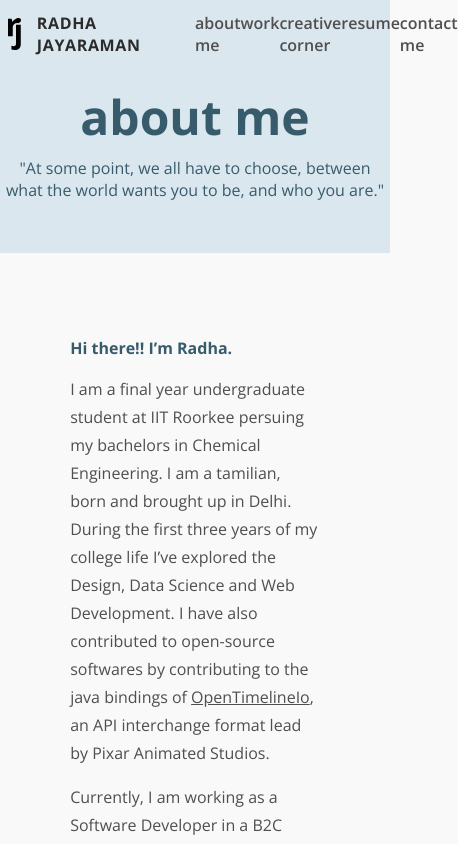
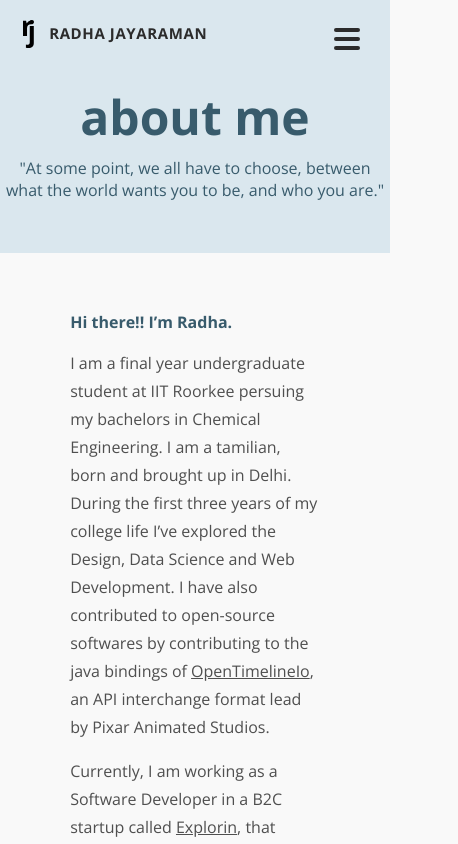
Before and after one commit to jradha11/jradha11.github.io, a React (Create React App) app: page /about_me in a window 390 px wide. Shown: the top 844 px of the page, 458 px wide, since content can reach past the window. Built offline with nearby package versions, Linux system fonts and the light colour scheme; a web font is replaced by a local one.

Commit message:
make navbar responsive

```diff
--- a/src/components/Navbar.js
+++ b/src/components/Navbar.js
@@ -2,53 +2,89 @@ import react from "react";
 import { Link } from "react-router-dom";
 
 
-/* local imports */
+/* css imports */
 import "../static/styles/components/Navbar.css";
 import "../static/styles/CommonCss.css";
+import "../static/styles/MediaQueries.css";
+
+/* local imports */
 import logo from "../static/images/mylogo-light.svg"
 import * as URLS from "../utils/AppUrls"
+import $ from 'jquery';
 
 const Navbar = () => {
+    $(window).scroll(function() {
+            if ($(document).scrollTop() > 50) {
+                $('.nav').addClass('affix');
+            } else {
+                $('.nav').removeClass('affix');
+            }
+    });
+
+    const navTriggerOnClick = () => {
+        $('.navTrigger').toggleClass('active');
+        $("#mainListDiv").toggleClass("show_list");
+        $("#mainListDiv").fadeIn();
+
+        /* need to add fadeout */
+    }
     return(
-        <div className='navbar-web'>
-            <div className='navbar-wrapper'>
+            <nav className="nav">
+                <div className="nav-container">
+                    <div className="logo">
                         <Link to={URLS.HOME_PAGE} className='remove-underline'>
-                    <div className='navbar-name-container'>
-                        <img src={logo} alt="my-logo"/>
+                            <div style={{display: 'flex', alignItems: 'center'}}>
+                                <img src={logo} alt="my-logo" className='my-logo'/>
                                 <p className='navbar-name'> RADHA JAYARAMAN </p>
                             </div>
                         </Link>
-                <div className='navbar-content'>
+                    </div>
+                    <div id="mainListDiv" className="main_list">
+                        <ul className="navlinks">
                             <Link to={URLS.ABOUT_ME} className='remove-underline'>
+                                <li>
                                     <div className="navbar-items">
                                         about me
                                     </div>
+                                </li>
                             </Link>
                             <Link to={URLS.WORK} className='remove-underline'>
+                                <li>
                                     <div className="navbar-items">
                                         work
                                     </div>
+                                </li>
                             </Link>
                             <Link to={URLS.CREATIVE_CORNER} className='remove-underline'>
+                                <li>
                                     <div className="navbar-items">
                                         creative corner
                                     </div>
+                                </li>
                             </Link>
                             <Link to={URLS.RESUME} className='remove-underline'>
+                                <li>
                                     <div className="navbar-items">
                                         resume
                                     </div>
+                                </li>
                             </Link>
                             <Link to={URLS.CONTACT_ME} className='remove-underline'>
+                                <li>
                                     <div className="navbar-items">
                                         contact me
                                     </div>
+                                </li>
                             </Link>
-
+                        </ul>
                     </div>
+                    <span className="navTrigger" onClick={navTriggerOnClick}>
+                        <i></i>
+                        <i></i>
+                        <i></i>
+                    </span>
                 </div>
-
-        </div>
+            </nav>
     )
 }
 
--- a/src/static/styles/CommonCss.css
+++ b/src/static/styles/CommonCss.css
@@ -9,7 +9,7 @@
 }
 
 .page-content-container{
-    padding: 30vh 18vw;
+    padding: 35vh 18vw;
     padding-bottom: 0;
     min-height: 59vh;
     height: fit-content;
@@ -38,5 +38,6 @@
 }
 
 body{
-    overflow-y: overlay;
+    overflow-y: auto;
+
 }
--- a/src/static/styles/MediaQueries.css
+++ b/src/static/styles/MediaQueries.css
@@ -0,0 +1,104 @@
+/* ipad & ipad pro */
+@media (min-width: 41em) and (max-width: 80em) {
+    /* navbar */
+    .navbar-items{
+        font-size: 18px;
+    }
+    .navTrigger {
+        display: block;
+    }
+    .nav div.logo {
+        margin-left: 15px;
+    }
+    .nav div.main_list {
+        width: 100%;
+        height: 0;
+        overflow: hidden;
+    }
+    .nav div.show_list {
+        height: auto;
+        display: none;
+    }
+    .nav div.main_list ul {
+        margin: 0;
+        flex-direction: column;
+        width: 100%;
+        right: 0;
+        height: fit-content;
+        left: 0;
+        bottom: 0;
+        background-color:var(--light-primary-blue);
+        /*same background color of navbar*/
+    }
+    .nav div.main_list ul li {
+        width: 100%;
+    }
+    .nav div.main_list ul li a {
+        text-align: center;
+        width: 100%;
+        padding: 18px;
+        line-height: 0;
+    }
+    .nav div.media_button {
+        display: block;
+    }
+
+}
+
+/* phone */
+@media screen and (max-width: 40em) {
+    /* navbar */
+    /* navbar */
+    .navbar-items{
+        font-size: 16px;
+    }
+    .navTrigger {
+        display: block;
+        height: 12px;
+        width: 26px;
+    }
+
+    .my-logo{
+        height: 28px;
+        object-fit: contain;
+    }
+    .nav div.logo {
+        margin-left: 15px;
+    }
+    .nav div.main_list {
+        width: 100%;
+        height: 0;
+        overflow: hidden;
+    }
+    .nav div.show_list {
+        height: auto;
+        display: none;
+    }
+    .nav div.main_list ul {
+        flex-direction: column;
+        width: 100%;
+        height: 100vh;
+        right: 0;
+        left: 0;
+        bottom: 0;
+        background-color:var(--light-primary-blue);
+        /*same background color of navbar*/
+    }
+    .nav div.main_list ul li {
+        width: 100%;
+    }
+    .nav div.main_list ul li a {
+        text-align: center;
+        width: 100%;
+        padding: 18px;
+        line-height: 0;
+    }
+    .nav div.media_button {
+        display: block;
+    }
+
+    .navbar-name{
+        font-size: 15px;
+    }
+
+}
--- a/src/static/styles/components/Navbar.css
+++ b/src/static/styles/components/Navbar.css
@@ -1,24 +1,3 @@
-.navbar-web{
-    display: flex;
-    flex-direction: column;
-    height: 8vh;
-    justify-content: center;
-}
-
-.navbar-wrapper{
-    display: flex;
-    justify-content: space-between;
-    width: 100%;
-}
-
-.navbar-name-container{
-    display: flex;
-    flex: 1;
-    align-items: center;
-    color: #2b2b2b;
-    margin-left: 2vw;
-}
-
 .navbar-content{
     display: flex;
     justify-content: space-around;
@@ -31,6 +10,7 @@
     font-weight: bold;
     margin: 0;
     margin-left: 1em;
+    color: #2b2b2b;
 }
 
 .navbar-items{
@@ -38,3 +18,239 @@
     color: var(--light-primary-text);
     font-weight: 600;
 }
+
+
+.nav {
+    width: 100vw;
+    height: 8vh;
+    position: fixed;
+    text-align: center;
+    -webkit-transition: all 0.4s ease;
+    transition: all 0.4s ease;
+}
+
+.nav div.logo {
+    float: left;
+    width: auto;
+    height: auto;
+    padding-left: 2vw;
+    line-height: 8vh;
+}
+
+.nav div.main_list {
+    height: 8vh;
+    float: right;
+}
+
+.nav div.main_list ul {
+    width: 100%;
+    height: 8vh;
+    display: flex;
+    list-style: none;
+    padding: 0;
+}
+
+.nav div.main_list ul li {
+    width: auto;
+    height: 8vh;
+    padding: 0;
+    padding-right: 3rem;
+}
+
+.navTrigger {
+    display: none;
+}
+
+.navTrigger {
+    cursor: pointer;
+    width: 30px;
+    height: 25px;
+    margin: auto;
+    position: absolute;
+    right: 30px;
+    top: 0;
+    bottom: 0;
+}
+
+.navTrigger i {
+    background-color: #2b2b2b;
+    border-radius: 2px;
+    content: '';
+    display: block;
+    width: 100%;
+    height: 4px;
+}
+
+.navTrigger i:nth-child(1) {
+    -webkit-animation: outT 0.8s backwards;
+    animation: outT 0.8s backwards;
+    -webkit-animation-direction: reverse;
+    animation-direction: reverse;
+}
+
+.navTrigger i:nth-child(2) {
+    margin: 5px 0;
+    -webkit-animation: outM 0.8s backwards;
+    animation: outM 0.8s backwards;
+    -webkit-animation-direction: reverse;
+    animation-direction: reverse;
+}
+
+.navTrigger i:nth-child(3) {
+    -webkit-animation: outBtm 0.8s backwards;
+    animation: outBtm 0.8s backwards;
+    -webkit-animation-direction: reverse;
+    animation-direction: reverse;
+}
+
+.navTrigger.active i:nth-child(1) {
+    -webkit-animation: inT 0.8s forwards;
+    animation: inT 0.8s forwards;
+}
+
+.navTrigger.active i:nth-child(2) {
+    -webkit-animation: inM 0.8s forwards;
+    animation: inM 0.8s forwards;
+}
+
+.navTrigger.active i:nth-child(3) {
+    -webkit-animation: inBtm 0.8s forwards;
+    animation: inBtm 0.8s forwards;
+}
+
+@-webkit-keyframes inM {
+    50% {
+        -webkit-transform: rotate(0deg);
+    }
+    100% {
+        -webkit-transform: rotate(45deg);
+    }
+}
+
+@keyframes inM {
+    50% {
+        transform: rotate(0deg);
+    }
+    100% {
+        transform: rotate(45deg);
+    }
+}
+
+@-webkit-keyframes outM {
+    50% {
+        -webkit-transform: rotate(0deg);
+    }
+    100% {
+        -webkit-transform: rotate(45deg);
+    }
+}
+
+@keyframes outM {
+    50% {
+        transform: rotate(0deg);
+    }
+    100% {
+        transform: rotate(45deg);
+    }
+}
+
+@-webkit-keyframes inT {
+    0% {
+        -webkit-transform: translateY(0px) rotate(0deg);
+    }
+    50% {
+        -webkit-transform: translateY(9px) rotate(0deg);
+    }
+    100% {
+        -webkit-transform: translateY(9px) rotate(135deg);
+    }
+}
+
+@keyframes inT {
+    0% {
+        transform: translateY(0px) rotate(0deg);
+    }
+    50% {
+        transform: translateY(9px) rotate(0deg);
+    }
+    100% {
+        transform: translateY(9px) rotate(135deg);
+    }
+}
+
+@-webkit-keyframes outT {
+    0% {
+        -webkit-transform: translateY(0px) rotate(0deg);
+    }
+    50% {
+        -webkit-transform: translateY(9px) rotate(0deg);
+    }
+    100% {
+        -webkit-transform: translateY(9px) rotate(135deg);
+    }
+}
+
+@keyframes outT {
+    0% {
+        transform: translateY(0px) rotate(0deg);
+    }
+    50% {
+        transform: translateY(9px) rotate(0deg);
+    }
+    100% {
+        transform: translateY(9px) rotate(135deg);
+    }
+}
+
+@-webkit-keyframes inBtm {
+    0% {
+        -webkit-transform: translateY(0px) rotate(0deg);
+    }
+    50% {
+        -webkit-transform: translateY(-9px) rotate(0deg);
+    }
+    100% {
+        -webkit-transform: translateY(-9px) rotate(135deg);
+    }
+}
+
+@keyframes inBtm {
+    0% {
+        transform: translateY(0px) rotate(0deg);
+    }
+    50% {
+        transform: translateY(-9px) rotate(0deg);
+    }
+    100% {
+        transform: translateY(-9px) rotate(135deg);
+    }
+}
+
+@-webkit-keyframes outBtm {
+    0% {
+        -webkit-transform: translateY(0px) rotate(0deg);
+    }
+    50% {
+        -webkit-transform: translateY(-9px) rotate(0deg);
+    }
+    100% {
+        -webkit-transform: translateY(-9px) rotate(135deg);
+    }
+}
+
+@keyframes outBtm {
+    0% {
+        transform: translateY(0px) rotate(0deg);
+    }
+    50% {
+        transform: translateY(-9px) rotate(0deg);
+    }
+    100% {
+        transform: translateY(-9px) rotate(135deg);
+    }
+}
+
+.affix {
+    padding: 0;
+    background-color: var(--light-primary-blue);
+}
```
Lines whose indentation alone changed are shown as unchanged.
